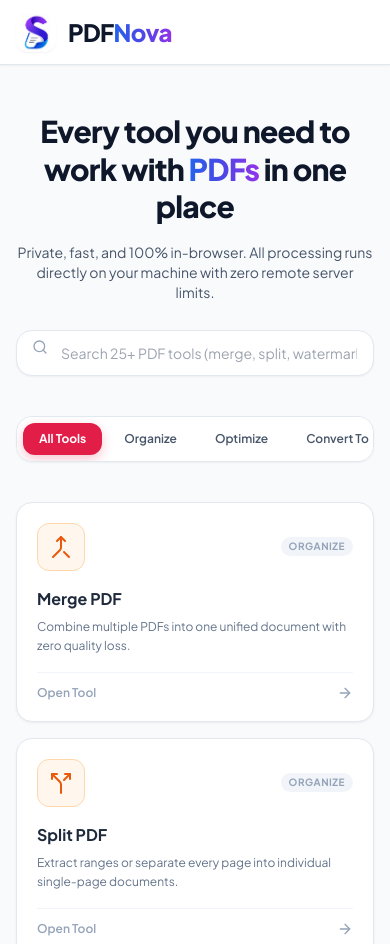
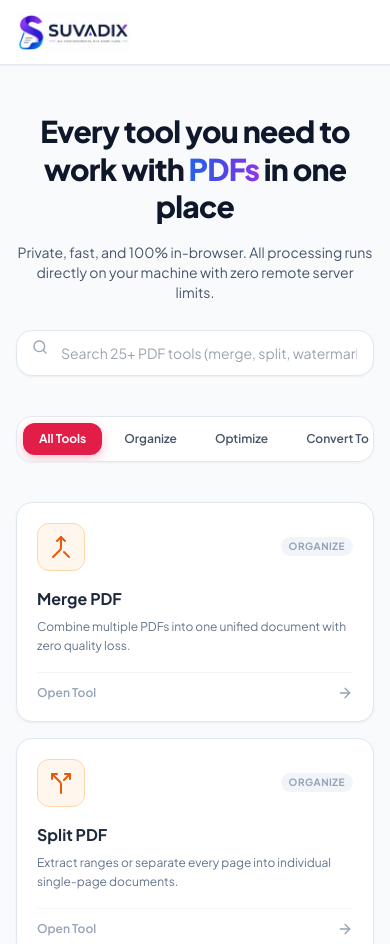
Before and after one commit to editorakilan/SUVADIX, a plain HTML site: page index.html in a window 390 px wide. Shown: the top 944 px of the page. Drawn offline with nearby package versions, Linux system fonts and the light colour scheme; a web font is replaced by a local one.

Commit message:
feat: complete SUVADIX header and footer logo branding

```diff
--- a/index.html
+++ b/index.html
@@ -53,14 +53,8 @@
   <header class="sticky top-0 z-40 bg-white border-b border-slate-200 shadow-sm transition-colors duration-200">
     <div class="max-w-7xl mx-auto px-4 sm:px-6 lg:px-8 h-16 flex items-center justify-between">
       <div class="flex items-center gap-3 cursor-pointer group" onclick="window.app && window.app.closeToolWorkspace()">
-        <img src="assets/suvadix-icon.png" alt="SUVADIX Logo" class="w-10 h-10 object-contain rounded-xl shadow-sm group-hover:scale-105 transition-transform duration-300">
-        <div class="flex flex-col">
-          <div class="flex items-center gap-2">
-            <span class="font-extrabold text-2xl tracking-tight text-slate-900 leading-none">PDF<span class="bg-gradient-to-r from-blue-600 via-indigo-600 to-purple-600 bg-clip-text text-transparent">Nova</span></span>
-            <span class="hidden sm:inline-block px-2 py-0.5 text-[9px] font-extrabold uppercase tracking-wider bg-indigo-50 text-indigo-600 border border-indigo-200 rounded-full">Private & Fast</span>
-          </div>
-          <span class="text-[9px] font-bold tracking-wider text-slate-400 uppercase mt-0.5 hidden sm:block">ALL YOUR DOCUMENTS. ONE SMART PLACE.</span>
-        </div>
+        <img src="assets/suvadix-logo.png" alt="SUVADIX" class="h-10 w-auto object-contain group-hover:scale-105 transition-transform duration-300">
+        <span class="hidden md:inline-block px-2.5 py-0.5 text-[9px] font-extrabold uppercase tracking-wider bg-purple-50 text-purple-700 border border-purple-200 rounded-full">100% In-Browser</span>
       </div>
 
       <div class="flex items-center gap-3">
@@ -174,12 +168,7 @@
   <footer class="border-t border-slate-200 py-6 bg-white mt-auto">
     <div class="max-w-7xl mx-auto px-4 sm:px-6 lg:px-8 flex flex-col sm:flex-row items-center justify-between gap-4 text-xs text-slate-500">
       <div class="flex items-center gap-2.5">
-        <img src="assets/suvadix-icon.png" alt="SUVADIX" class="w-6 h-6 object-contain rounded-md">
-        <div class="flex items-center gap-2">
-          <span class="font-extrabold text-slate-900 text-sm">PDF<span class="bg-gradient-to-r from-blue-600 via-indigo-600 to-purple-600 bg-clip-text text-transparent">Nova</span></span>
-          <span class="text-slate-300">|</span>
-          <span class="text-[10px] text-slate-500 font-bold tracking-wider uppercase">ALL YOUR DOCUMENTS. ONE SMART PLACE.</span>
-        </div>
+        <img src="assets/suvadix-logo.png" alt="SUVADIX" class="h-8 w-auto object-contain">
       </div>
       <div>
         <span>All processing runs privately in your local browser</span>
```
